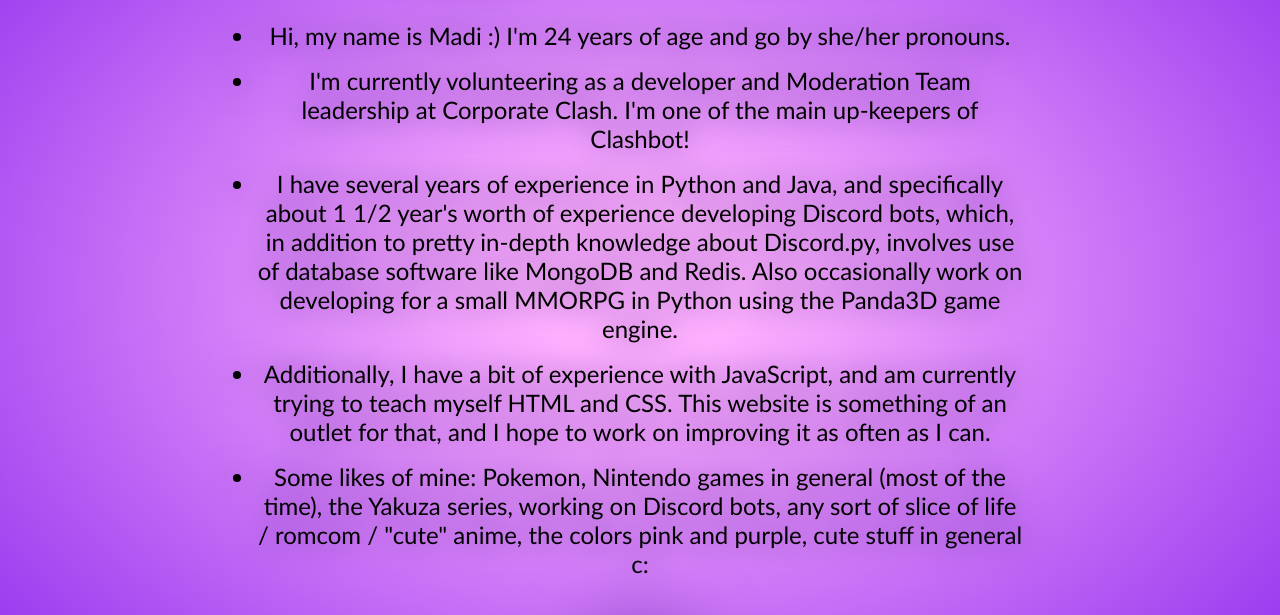
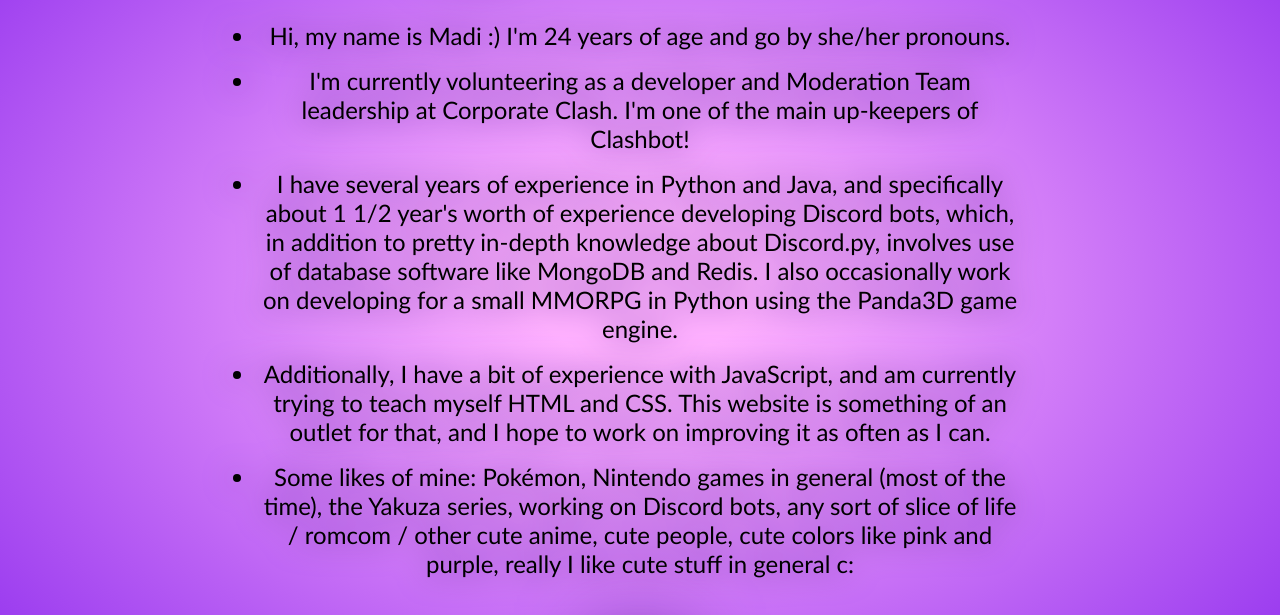
Before and after one commit to madibye/madibye.github.io, a website: page about.html in a window 1280 px wide. Shown: the part 147-762 px from the top of the page. Drawn offline with Linux system fonts and the light colour scheme.

Commit message:
about: wording changes

```diff
--- a/about.html
+++ b/about.html
@@ -18,14 +18,14 @@
           Clash. I'm one of the main up-keepers of Clashbot!</li>
         <li class="about-me-text">I have several years of experience in Python and Java, and specifically about 1 1/2
           year's worth of experience developing Discord bots, which, in addition to pretty in-depth knowledge about
-          Discord.py, involves use of database software like MongoDB and Redis. Also occasionally work on developing
+          Discord.py, involves use of database software like MongoDB and Redis. I also occasionally work on developing
           for a small MMORPG in Python using the Panda3D game engine.</li>
         <li class="about-me-text">Additionally, I have a bit of experience with JavaScript, and am currently trying to
           teach myself HTML and CSS. This website is something of an outlet for that, and I hope to work on improving
           it as often as I can.</li>
-        <li class="about-me-text">Some likes of mine: Pokemon, Nintendo games in general (most of the time), the Yakuza
-          series, working on Discord bots, any sort of slice of life / romcom / "cute" anime, the colors pink and
-          purple, cute stuff in general c:</li>
+        <li class="about-me-text">Some likes of mine: Pokémon, Nintendo games in general (most of the time), the Yakuza
+          series, working on Discord bots, any sort of slice of life / romcom / other cute anime, cute people, cute colors
+          like pink and purple, really I like cute stuff in general c:</li>
       </ul>
       <button class="link-button" onclick="window.location.href='index.html';"
               onmouseenter="displayTooltip('discord-tt')" onmouseleave="hideTooltip('discord-tt')" id="discord">
```
